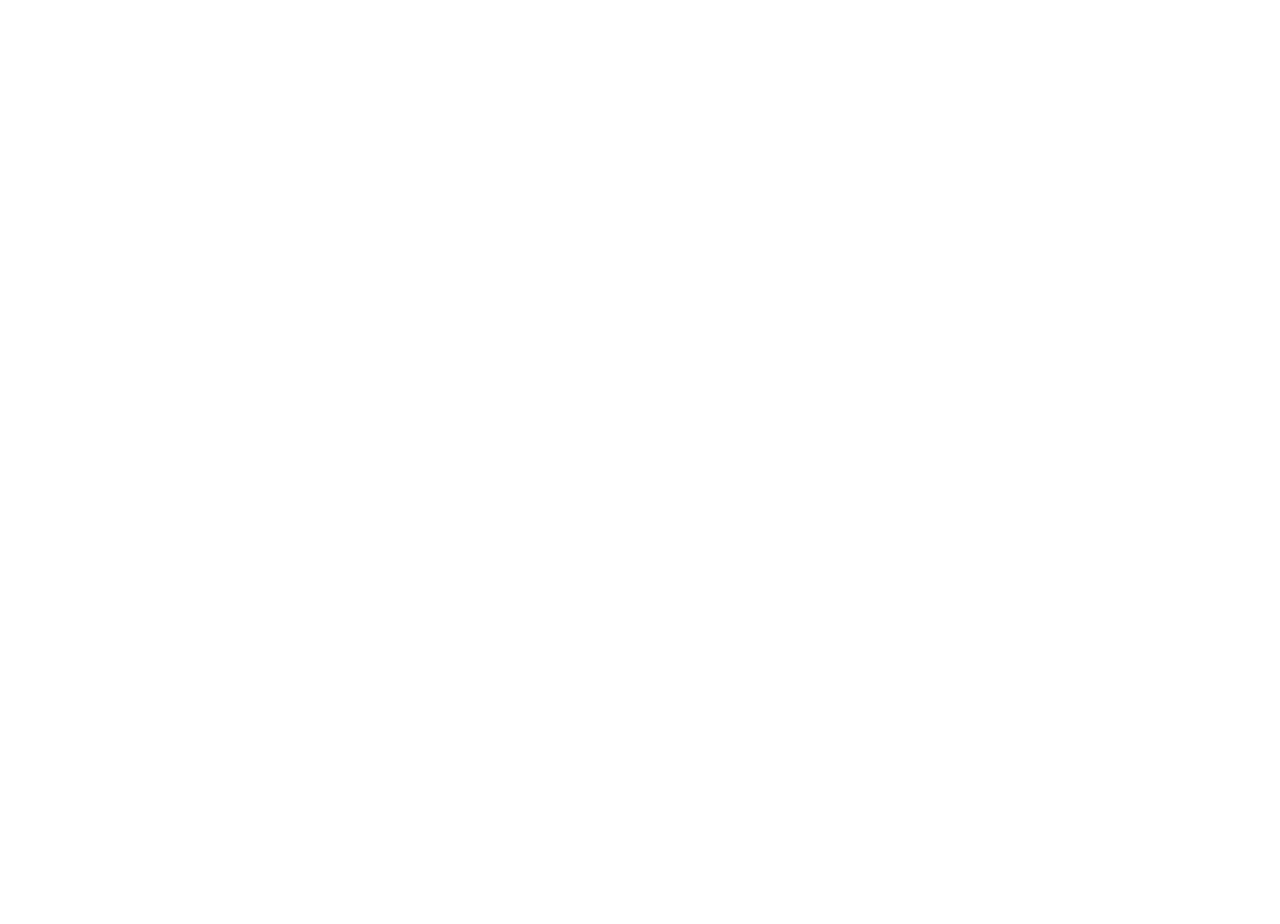
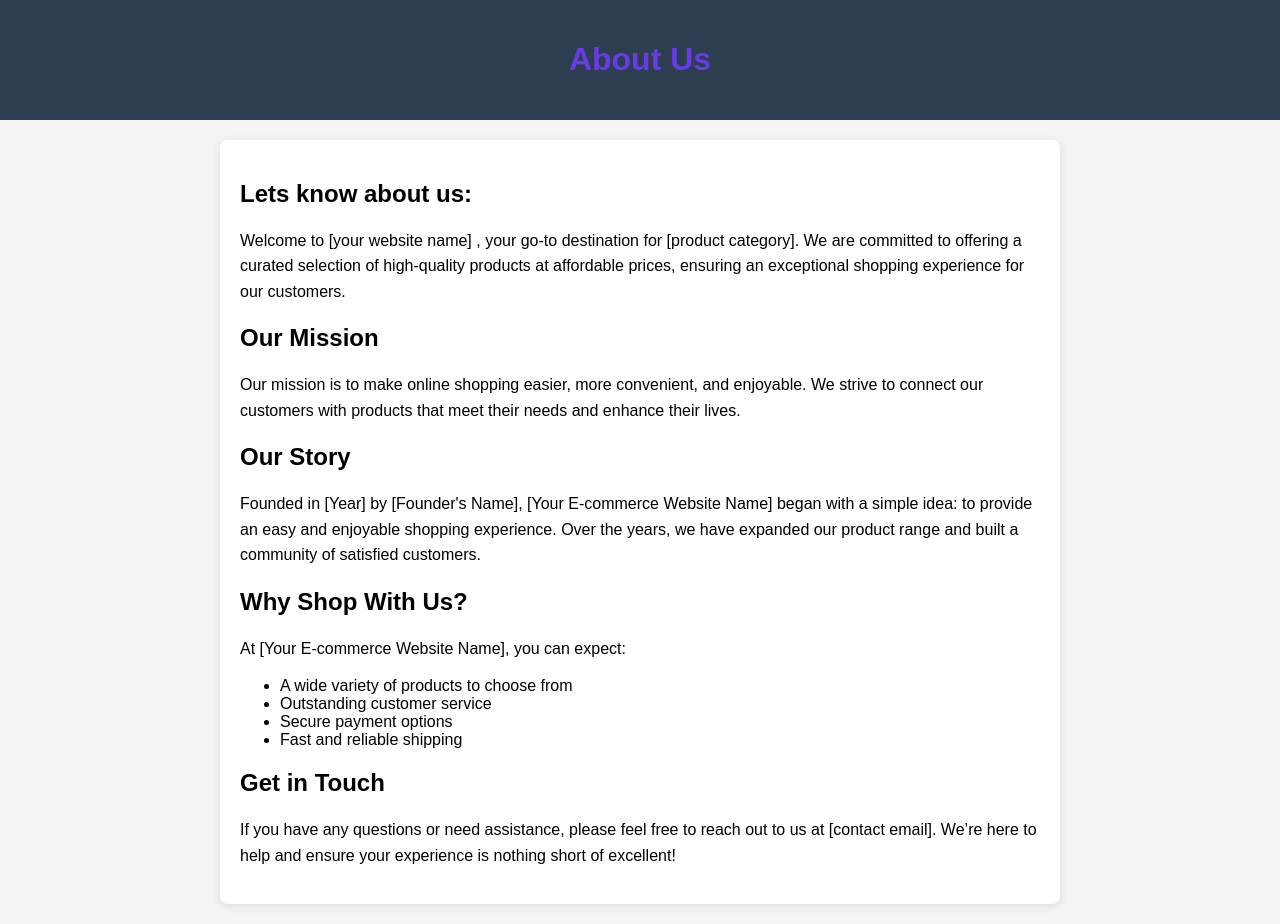
Before and after one commit to CSI-DMCE-2024/Ecommerce-Hacktoberfest2024, a plain HTML site: page About.html in a window 1280 px wide. Before the commit the page ends 800 px from the top, so only its background shows below. Drawn offline with Linux system fonts and the light colour scheme.

Commit message:
About us page for the website

```diff
--- a/About.html
+++ b/About.html
@@ -4,19 +4,73 @@
     <meta charset="UTF-8">
     <meta name="viewport" content="width=device-width, initial-scale=1.0">
     <title>About us</title>
+    <style>
+        body {
+            font-family: Arial, sans-serif;
+            margin: 0;
+            padding: 0;
+            background-color: #f4f4f4; /* Example background color */
+        }
+        header {
+            background-color: #2c3e50; /* Example header color */
+            color: white;
+            padding: 20px;
+            text-align: center;
+        }
+        .container {
+            max-width: 800px;
+            margin: 20px auto;
+            padding: 20px;
+            background: white;
+            border-radius: 8px;
+            box-shadow: 0 2px 10px rgba(0, 0, 0, 0.1);
+        }
+        h1 {
+            color: #673ce7; /* Example heading color */
+        }
+        p {
+            line-height: 1.6;
+        }
+        @media (max-width: 600px) {
+            h1 {
+                font-size: 1.5em;
+            }
+            p {
+                font-size: 1em;
+            }
+        }
+    </style>
+
 </head>
 <body>
-    <!-----Add your code here for about section-->
+    <header>
+        <h1>About Us</h1>
+    </header>
 
-    <!-------about section ends-->
+    <div class="container">
+        <h2>Lets know about us:</h2>
+        <p>Welcome to [your website name] , your go-to destination for [product category]. We are committed to offering a curated selection of high-quality products at affordable prices, ensuring an exceptional shopping experience for our customers.</p>
+
+        <h2>Our Mission</h2>
+        <p>Our mission is to make online shopping easier, more convenient, and enjoyable. We strive to connect our customers with products that meet their needs and enhance their lives.</p>
+
+        <h2>Our Story</h2>
+        <p>Founded in [Year] by [Founder's Name], [Your E-commerce Website Name] began with a simple idea: to provide an easy and enjoyable shopping experience. Over the years, we have expanded our product range and built a community of satisfied customers.</p>
+
+        <h2>Why Shop With Us?</h2>
+        <p>At [Your E-commerce Website Name], you can expect:</p>
+        <ul>
+            <li>A wide variety of products to choose from</li>
+            <li>Outstanding customer service</li>
+            <li>Secure payment options</li>
+            <li>Fast and reliable shipping</li>
+        </ul>
+
+        <h2>Get in Touch</h2>
+        <p>If you have any questions or need assistance, please feel free to reach out to us at [contact email]. We’re here to help and ensure your experience is nothing short of excellent!</p>
+    </div>
 
 
 
-    <!-----Footer starts ----->
-
-
-
-
-    <!----footer ends ------->
 </body>
 </html>
```
